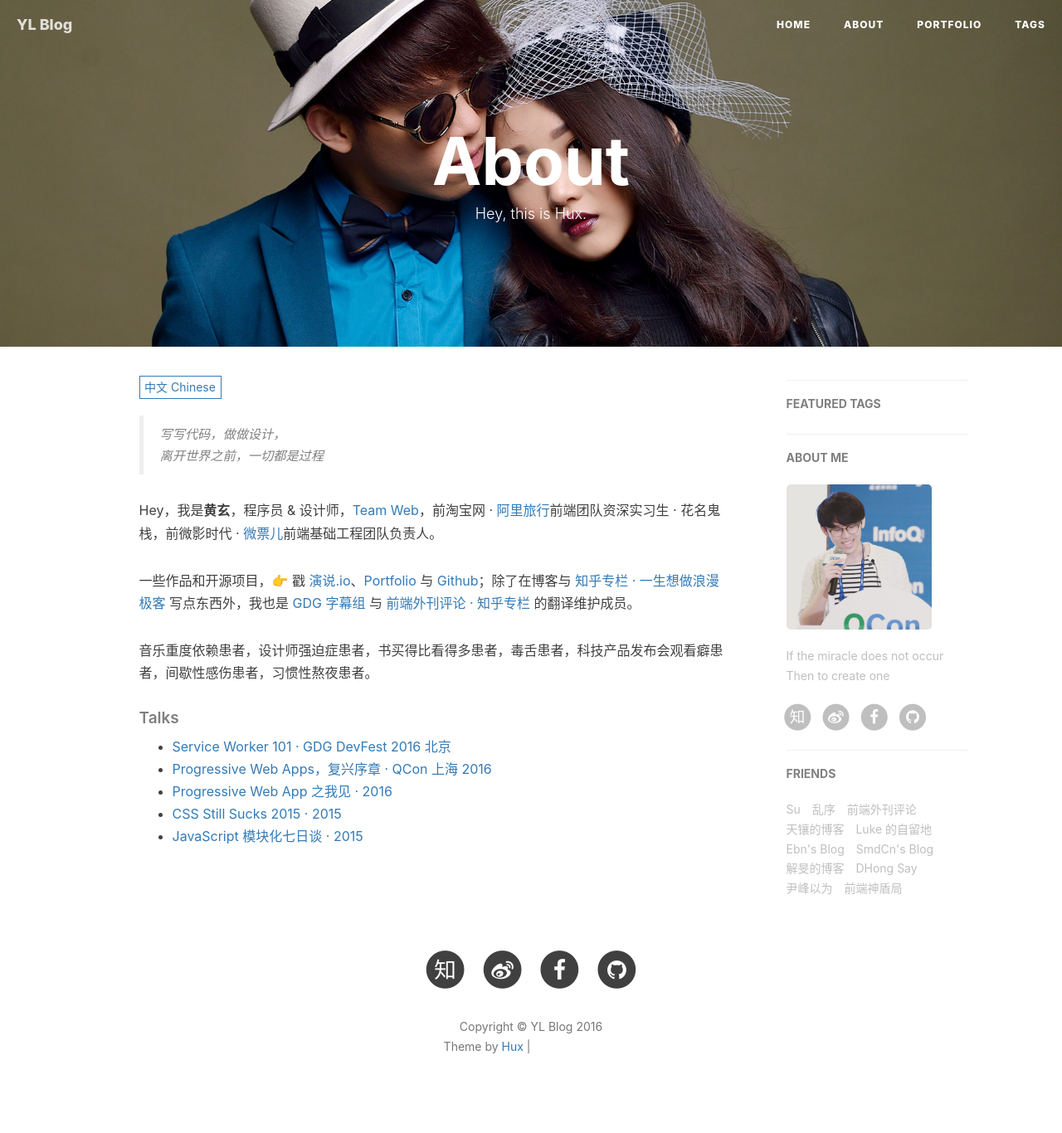
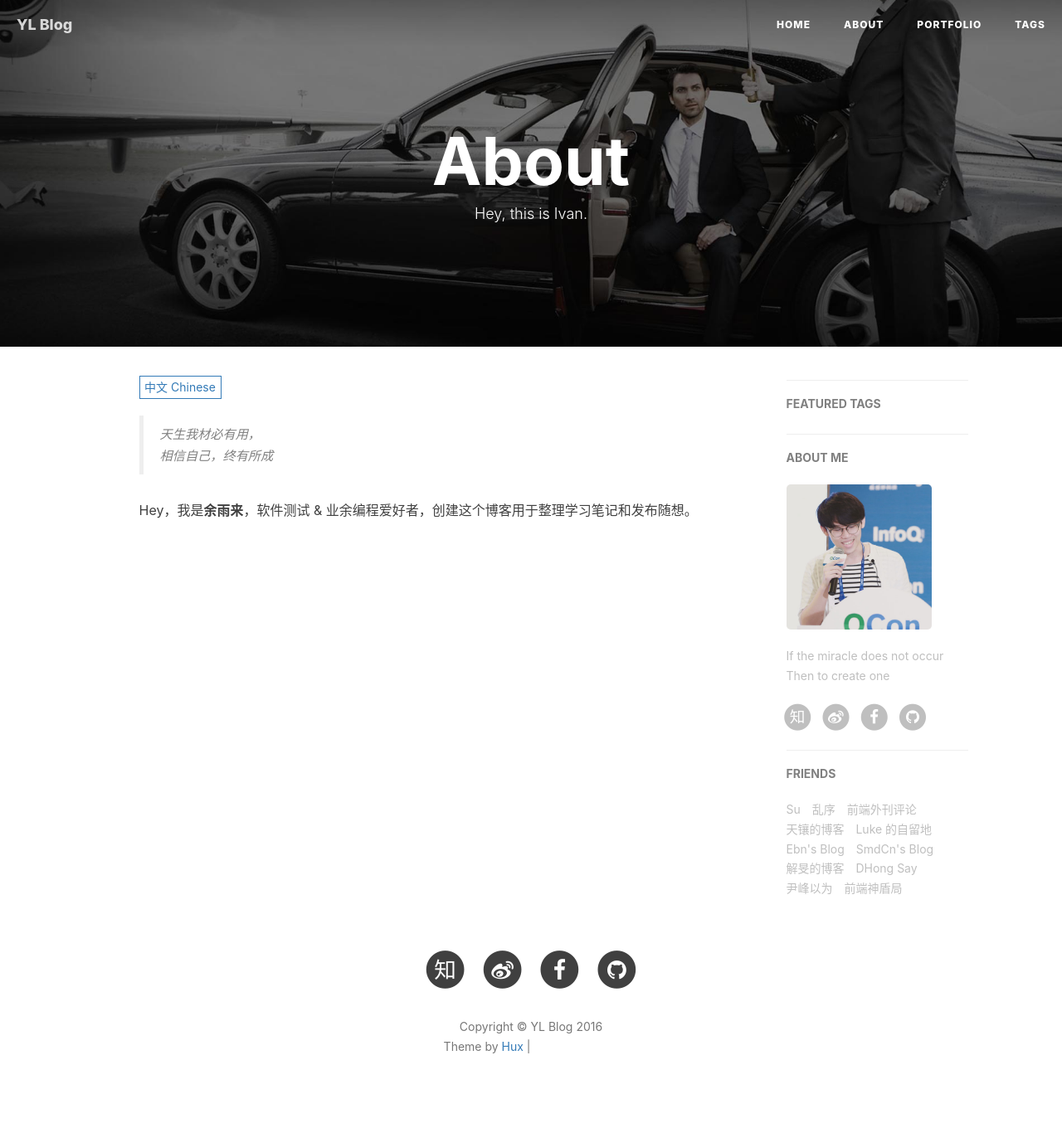
Before and after one commit to yuyulai2010/yuyulaiGithubBlog, a Jekyll site: the page built from about.html, in a window 1280 px wide. Shown: the whole page at 83% size. Built offline with Jekyll 4.4.1, drawn with Linux system fonts in a browser that asks for light colours; nearby versions of some CDN libraries; comment, search, counter and statistics services are not loaded; grey boxes are pictures that could not be loaded.

Commit message:
chang about me

```diff
--- a/about.html
+++ b/about.html
@@ -1,7 +1,7 @@
 ---
 layout: page
 title: "About"
-description: "Hey, this is Hux."
+description: "Hey, this is Ivan."
 header-img: "img/about-bg.jpg"
 ---
 
@@ -15,45 +15,45 @@ header-img: "img/about-bg.jpg"
 <div class="zh post-container">
 
     <!--copied from markdown -->
-    <blockquote><p>写写代码，做做设计，<br>
-    离开世界之前，一切都是过程</p></blockquote>
+    <blockquote><p>天生我材必有用，<br>
+    相信自己，终有所成</p></blockquote>
 
-    <p>Hey，我是<strong>黄玄</strong>，程序员 &amp; 设计师，<a href="https://medium.com/ben-and-dion/team-web-3315aa447fb2#.359a9c6cl">Team Web</a>，前淘宝网 · <a href="http://alitrip.com">阿里旅行</a>前端团队资深实习生 · 花名鬼栈，前微影时代 · <a href="http://www.wepiao.com/?r=movie">微票儿</a>前端基础工程团队负责人。</p>
-
+    <p>Hey，我是<strong>余雨来</strong>，软件测试 &amp; 业余编程爱好者，创建这个博客用于整理学习笔记和发布随想。</p>
+    <!--
     <p>一些作品和开源项目，👉 戳 <a href="https://zhuanlan.zhihu.com/p/21280918">演说.io</a>、<a href="/portfolio">Portfolio</a> 与 <a href="http://github.com/huxpro">Github</a>；除了在博客与 <a href="http://zhuanlan.zhihu.com/huxblog">知乎专栏 · 一生想做浪漫极客</a> 写点东西外，我也是 <a href="http://www.gfansub.com/">GDG 字幕组</a> 与 <a href="http://zhuanlan.zhihu.com/FrontendMagazine">前端外刊评论 · 知乎专栏</a> 的翻译维护成员。</p>
 
-    <p>音乐重度依赖患者，设计师强迫症患者，书买得比看得多患者，毒舌患者，科技产品发布会观看癖患者，间歇性感伤患者，习惯性熬夜患者。</p>
-    <h5>Talks</h5>
+    <p>音乐重度依赖患者，设计师强迫症患者，书买得比看得多患者，毒舌患者，科技产品发布会观看癖患者，间歇性感伤患者，习惯性熬夜患者。</p> -->
+    <!-- <h5>Talks</h5> -->
 
-    <ul>
+    <!-- <ul>
     <li><a href="//huangxuan.me/2016/11/20/sw-101-gdgdf/">Service Worker 101 · GDG DevFest 2016 北京</a></li>
     <li><a href="//huangxuan.me/2016/10/20/pwa-qcon2016/">Progressive Web Apps，复兴序章 · QCon 上海 2016</a></li>
     <li><a href="//huangxuan.me/2016/06/05/pwa-in-my-pov/">Progressive Web App 之我见 · 2016</a></li>
     <li><a href="//huangxuan.me/2015/12/28/css-sucks-2015/">CSS Still Sucks 2015 · 2015</a></li>
     <li><a href="//huangxuan.me/2015/07/09/js-module-7day/">JavaScript 模块化七日谈 · 2015</a></li>
-    </ul>
+    </ul> -->
 </div>
 
 <!-- English Version -->
 <div class="en post-container">
-    <blockquote><p>Yet another Web Developer. <br>
-    Yet another Life-long Designer.</p></blockquote>
+    <blockquote><p>Do not warry. <br>
+    Be happy.</p></blockquote>
 
-    <p>Hi, I am <strong>Huang Xuan(黄玄)</strong>，you can call me <strong>Hux</strong>. I'm an engineer &amp; a designer who loves to build software such as <a href="http://yanshuo.io">Yanshuo.io</a> and more (<a href="/portfolio">Portfolio 👉</a> and <a href="http://github.com/huxpro">Github 👉</a>). I studied Digital Media Art and graduated from <a href="https://en.wikipedia.org/wiki/Communication_University_of_China">Communication University of China</a> in 2016.</p>
-
+    <p>Hi, I am <strong>Yu Yulai(余雨来)</strong>，you can call me <strong>Ivan</strong>. I'm a test engineer &amp; I love to code. This is my blog for notes.</p>
+    <!--
     <p>As an engineer, I worked at Wepiao (<a href="https://www.crunchbase.com/organization/wepiao#/entity">see CrunchBase</a>) as the dev lead of Front-End Infrastructure Team, and used to intern at <a href="https://www.alitrip.com/">Alibaba Trip</a> for one year. As a designer, I was offered to be the UI/UX Designer Intern of Alibaba, Microsoft etc.</p>
 
     <p>Moreover, I'm also a translator at <a href="http://www.gfansub.com/">GDG China Subtitle Team</a>, maintainer at <a href="http://zhuanlan.zhihu.com/FrontendMagazine">Frontend Magazine</a> and the owner of <a href="http://zhuanlan.zhihu.com/huxblog">Lifelong Romantic Geek</a>.</p>
 
-    <h5>Talks</h5>
+    <h5>Talks</h5> -->
 
-    <ul>
+    <!-- <ul>
     <li><a href="//huangxuan.me/2016/11/20/sw-101-gdgdf/">Service Worker 101, working offline and instant loading · GDG DevFest 2016 Beijing</a></li>
     <li><a href="//huangxuan.me/2016/10/20/pwa-qcon2016/">Progressive Web Apps, make web great again · QCon Shanghai 2016</a></li>
     <li><a href="//huangxuan.me/2016/06/05/pwa-in-my-pov/">Progressive Web App in my pov · 2016</a></li>
     <li><a href="//huangxuan.me/2015/12/28/css-sucks-2015/">CSS Still Sucks 2015, and how we work around it · 2015</a></li>
     <li><a href="//huangxuan.me/2015/07/09/js-module-7day/">JavaScript Modularization Journey · 2015</a></li>
-    </ul>
+    </ul> -->
 </div>
 
 <!-- Handle Language Change -->
```
Also changed, not shown: img/about-bg.jpg, img/about-bgbak.jpg (added).
